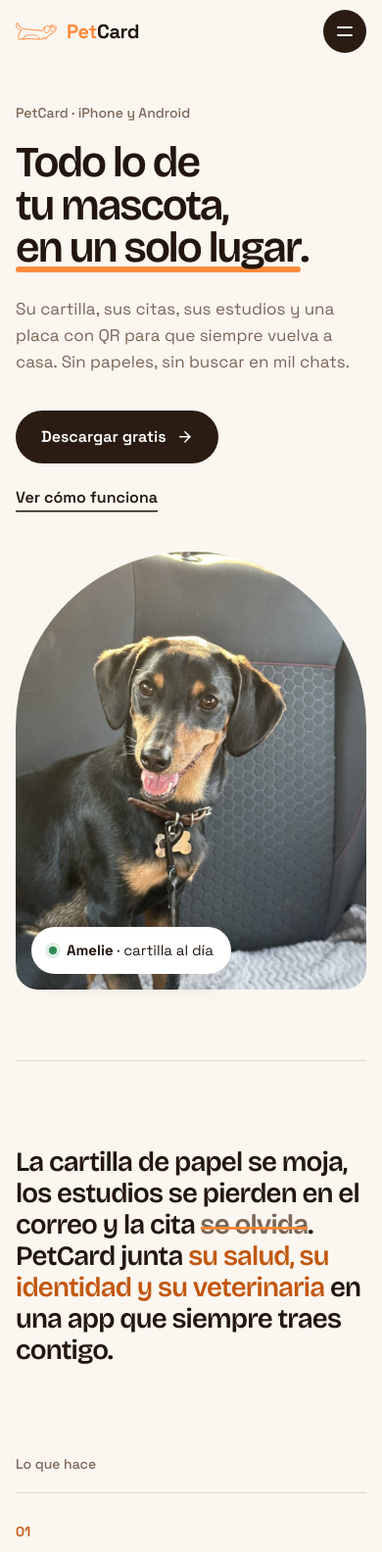
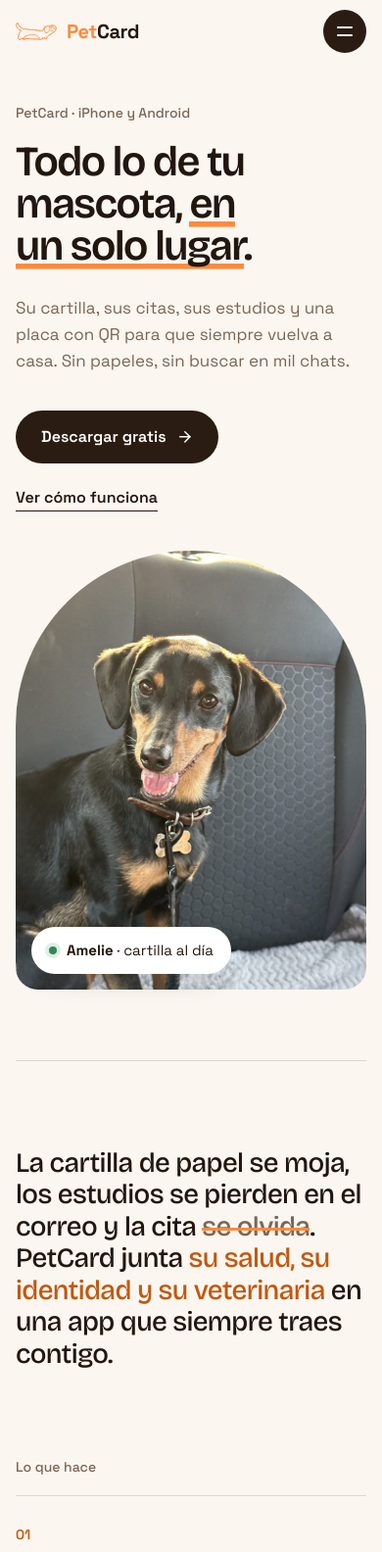
Before and after one commit to ExamlyDev/PetCardPubli, a plain HTML site: page index.html in a window 390 px wide. Shown: the top 1584 px of the page at 98% size. Drawn offline with nearby package versions, Linux system fonts and the light colour scheme.

Commit message:
Corrige versión de estilos de la landing

```diff
--- a/css/landing.css
+++ b/css/landing.css
@@ -3,6 +3,8 @@
 @font-face { font-family: "Space Grotesk"; font-weight: 500; font-display: swap; src: url("/fonts/SpaceGrotesk-Medium.woff2") format("woff2"); }
 @font-face { font-family: "Space Grotesk"; font-weight: 600; font-display: swap; src: url("/fonts/SpaceGrotesk-SemiBold.woff2") format("woff2"); }
 @font-face { font-family: "Space Grotesk"; font-weight: 700; font-display: swap; src: url("/fonts/SpaceGrotesk-Bold.woff2") format("woff2"); }
+
+@font-face { font-family: "Bricolage Grotesque"; font-weight: 200 800; font-display: swap; src: url("/fonts/BricolageGrotesque-Variable.woff2") format("woff2-variations"), url("/fonts/BricolageGrotesque-Variable.woff2") format("woff2"); }
 
 :root {
   --naranja: #FF8A3D;
@@ -54,7 +56,7 @@ button { font: inherit; color: inherit; }
 .detalle--claro { color: rgba(255, 255, 255, .6); }
 .titulo {
   font-family: var(--display); font-weight: 600; font-size: clamp(34px, 4.6vw, 60px);
-  line-height: 1.02; letter-spacing: -.035em; text-wrap: balance;
+  line-height: 1.04; letter-spacing: -.028em; text-wrap: balance;
 }
 
 /* Botones */
@@ -104,15 +106,15 @@ button { font: inherit; color: inherit; }
 }
 .portada__titulo {
   font-family: var(--display); font-weight: 600;
-  font-size: clamp(44px, 6.6vw, 94px); line-height: .98; letter-spacing: -.045em; text-wrap: balance;
+  font-size: clamp(40px, 6.4vw, 92px); line-height: 1; letter-spacing: -.035em; text-wrap: balance;
 }
-.subrayado { position: relative; white-space: nowrap; }
-.subrayado::after {
-  content: ""; position: absolute; left: 0; right: 0; bottom: .02em; height: .14em; z-index: -1;
-  background: var(--naranja); border-radius: 99px; transform-origin: left; transform: scaleX(0);
-  transition: transform 1.1s var(--suavizado) .55s;
+.subrayado {
+  white-space: nowrap;
+  background: linear-gradient(var(--naranja), var(--naranja)) 0 94% / 0% .13em no-repeat;
+  -webkit-box-decoration-break: clone; box-decoration-break: clone;
+  transition: background-size 1.1s var(--suavizado) .55s;
 }
-.portada__titulo.visible .subrayado::after, html:not(.js) .subrayado::after { transform: scaleX(1); }
+.portada__titulo.visible .subrayado, html:not(.js) .subrayado { background-size: 100% .13em; }
 .portada__sub { margin-top: 28px; max-width: 30em; font-size: clamp(17px, 1.4vw, 19px); color: var(--suave); --retraso: .1s; }
 .portada__acciones { margin-top: 36px; display: flex; align-items: center; gap: 28px; flex-wrap: wrap; --retraso: .18s; }
 .portada__foto { position: relative; --retraso: .08s; }
@@ -132,7 +134,7 @@ button { font: inherit; color: inherit; }
 .manifiesto { padding: var(--aire) 0; border-top: 1px solid var(--linea); }
 .manifiesto__texto {
   font-family: var(--display); font-weight: 500;
-  font-size: clamp(28px, 3.7vw, 50px); line-height: 1.14; letter-spacing: -.03em; max-width: 980px;
+  font-size: clamp(28px, 3.7vw, 50px); line-height: 1.16; letter-spacing: -.022em; max-width: 980px;
 }
 .manifiesto__texto em { font-style: normal; color: var(--naranja-oscuro); }
 .tachado { position: relative; color: var(--suave); }
@@ -149,7 +151,7 @@ button { font: inherit; color: inherit; }
 }
 .funcion.activa { opacity: 1; }
 .funcion__n { font-size: 14px; font-weight: 600; color: var(--naranja-oscuro); }
-.funcion h3 { margin-top: 12px; font-family: var(--display); font-weight: 600; font-size: clamp(28px, 3vw, 40px); letter-spacing: -.03em; line-height: 1.05; }
+.funcion h3 { margin-top: 12px; font-family: var(--display); font-weight: 600; font-size: clamp(26px, 3vw, 40px); letter-spacing: -.022em; line-height: 1.05; }
 .funcion p { margin-top: 14px; max-width: 26em; color: var(--suave); font-size: 18px; }
 .funciones__telefono { position: sticky; top: 0; height: 100vh; display: grid; place-items: center; }
 
@@ -223,7 +225,7 @@ button { font: inherit; color: inherit; }
 .especies { padding: var(--aire) 0 calc(var(--aire) * .6); }
 .especies__lista {
   font-family: var(--display); font-weight: 600; font-size: clamp(34px, 5.6vw, 80px);
-  line-height: 1.08; letter-spacing: -.04em;
+  line-height: 1.1; letter-spacing: -.03em;
 }
 .especies__lista b { font-weight: inherit; white-space: nowrap; }
 .especies__lista i { font-style: normal; color: var(--naranja); font-weight: 400; margin: 0 .08em; }
@@ -275,7 +277,7 @@ button { font: inherit; color: inherit; }
 .cierre { padding: calc(var(--aire) * .7) 0 var(--aire); border-top: 1px solid var(--linea); }
 .cierre__titulo {
   font-family: var(--display); font-weight: 600; font-size: clamp(40px, 6.4vw, 92px);
-  line-height: 1.02; letter-spacing: -.045em; max-width: 14ch;
+  line-height: 1.04; letter-spacing: -.035em; max-width: 14ch;
 }
 .cierre__titulo img {
   display: inline-block; vertical-align: middle; width: 1.5em; height: .9em; object-fit: cover; object-position: 50% 32%;
@@ -295,6 +297,12 @@ button { font: inherit; color: inherit; }
 .pie nav { display: flex; gap: 24px; margin-left: auto; }
 .pie nav a:hover { color: var(--texto); }
 .pie .marca { color: var(--texto); font-size: 18px; }
+
+/* Tableta horizontal */
+@media (max-width: 1180px) {
+  .planes { grid-template-columns: 1fr; gap: 40px; }
+  .planes__cabeza { position: static; }
+}
 
 /* Tableta y celular */
 @media (max-width: 960px) {
@@ -331,6 +339,11 @@ button { font: inherit; color: inherit; }
 }
 @media (max-width: 620px) {
   body { font-size: 16px; }
+  .subrayado { white-space: normal; }
+  .portada__titulo { font-size: clamp(38px, 11vw, 56px); }
+  .pasos li { grid-template-columns: 32px 1fr; gap: 12px; }
+  .acordeon summary { font-size: 17px; }
+  .tienda { flex: 1 1 140px; }
   .portada__acciones { gap: 22px; }
   .planes__columnas { grid-template-columns: 1fr; }
   .plan { padding: 28px 0 24px; }
--- a/index.html
+++ b/index.html
@@ -29,11 +29,9 @@
   <link rel="icon" href="/icono-192.png?v=2" type="image/png" sizes="192x192">
   <link rel="apple-touch-icon" sizes="180x180" href="/apple-touch-icon.png?v=2">
   <link rel="manifest" href="/manifest.webmanifest">
-  <link rel="preconnect" href="https://fonts.googleapis.com">
-  <link rel="preconnect" href="https://fonts.gstatic.com" crossorigin>
-  <link href="https://fonts.googleapis.com/css2?family=Bricolage+Grotesque:opsz,wght@12..96,600;12..96,800&display=swap" rel="stylesheet">
+  <link rel="preload" href="/fonts/BricolageGrotesque-Variable.woff2" as="font" type="font/woff2" crossorigin>
   <link rel="preload" href="/fonts/SpaceGrotesk-Medium.woff2" as="font" type="font/woff2" crossorigin>
-  <link rel="stylesheet" href="/css/landing.css?v=3">
+  <link rel="stylesheet" href="/css/landing.css?v=5">
   <script>document.documentElement.classList.add("js");setTimeout(function(){if(!window.__petcardListo)document.documentElement.classList.remove("js")},3500);</script>
 </head>
 <body>
@@ -332,6 +330,6 @@
   <p>© <span data-anio>2026</span> PetCard · Hecho en México</p>
 </footer>
 
-<script src="/js/landing.js?v=3" defer></script>
+<script src="/js/landing.js?v=5" defer></script>
 </body>
 </html>
```
